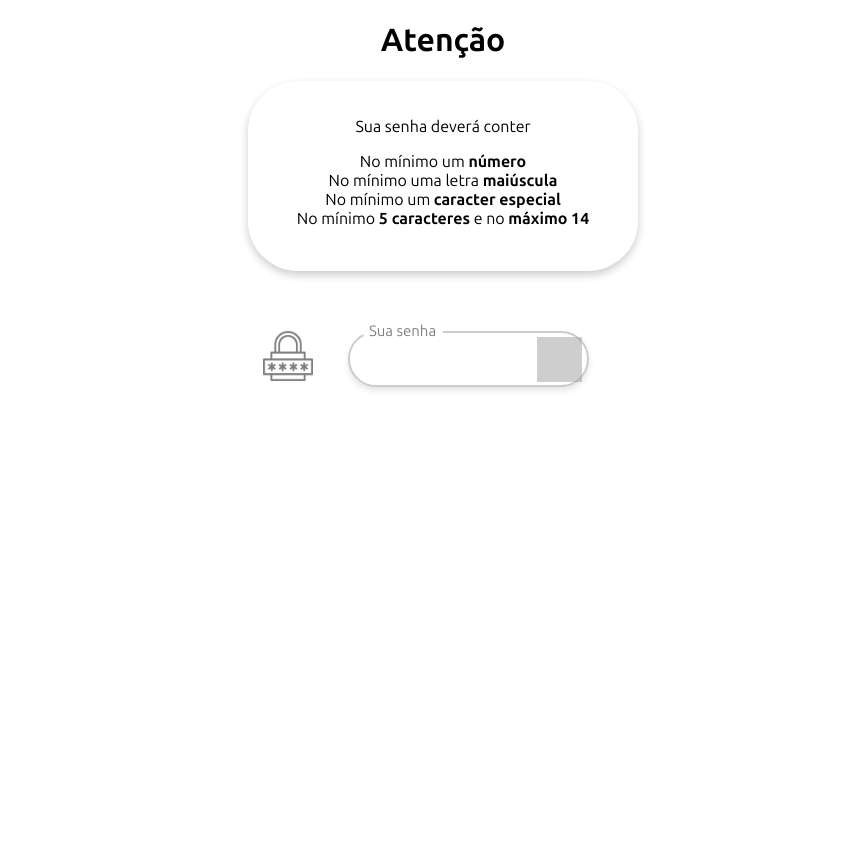
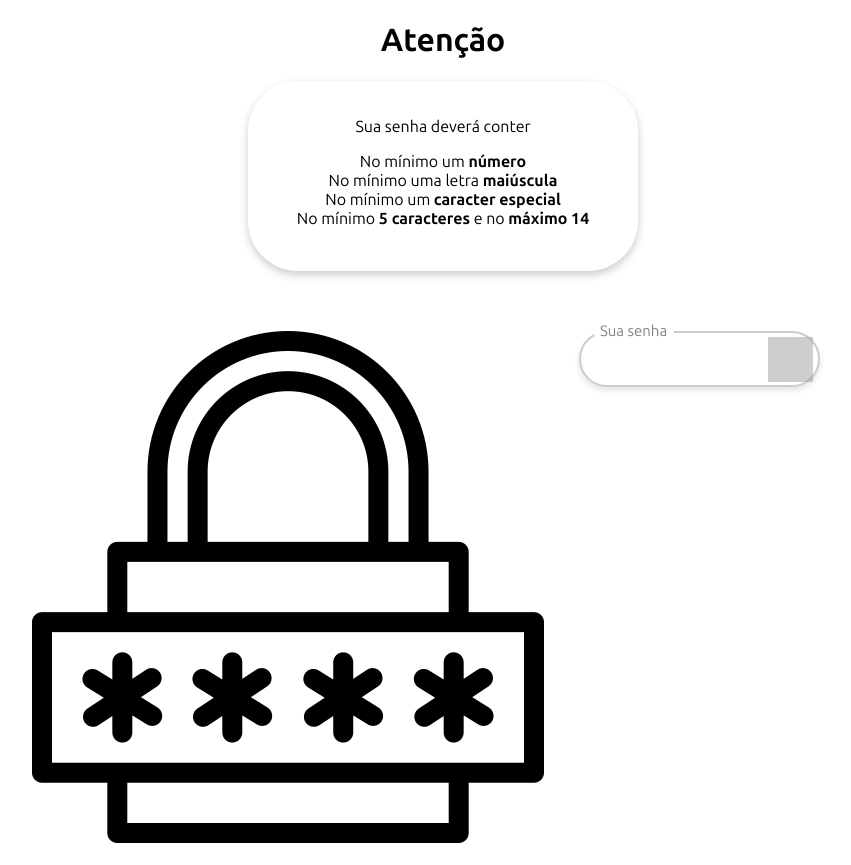
Before and after one commit to devluizgustavo/Validador-de-Senha, a plain HTML site: page index.html in a window 1280 px wide. Shown: the whole page, without its empty margins (197-1048 px from the left). Before the commit the page ends 800 px from the top, so only its background shows below. Drawn offline with Linux system fonts and the light colour scheme; grey boxes are pictures that could not be loaded.

Commit message:
Retirando linha não utilizável

```diff
--- a/style.css
+++ b/style.css
@@ -60,12 +60,6 @@
     box-shadow: 0 4px 8px rgba(0, 0, 0, 0.2);
 }
 
-.img-senha {
-    height: 50px;
-    width: 50px;
-    opacity: 50%;
-}
-
 .warning {
     margin: 0 auto;
     height: 150px;
```
